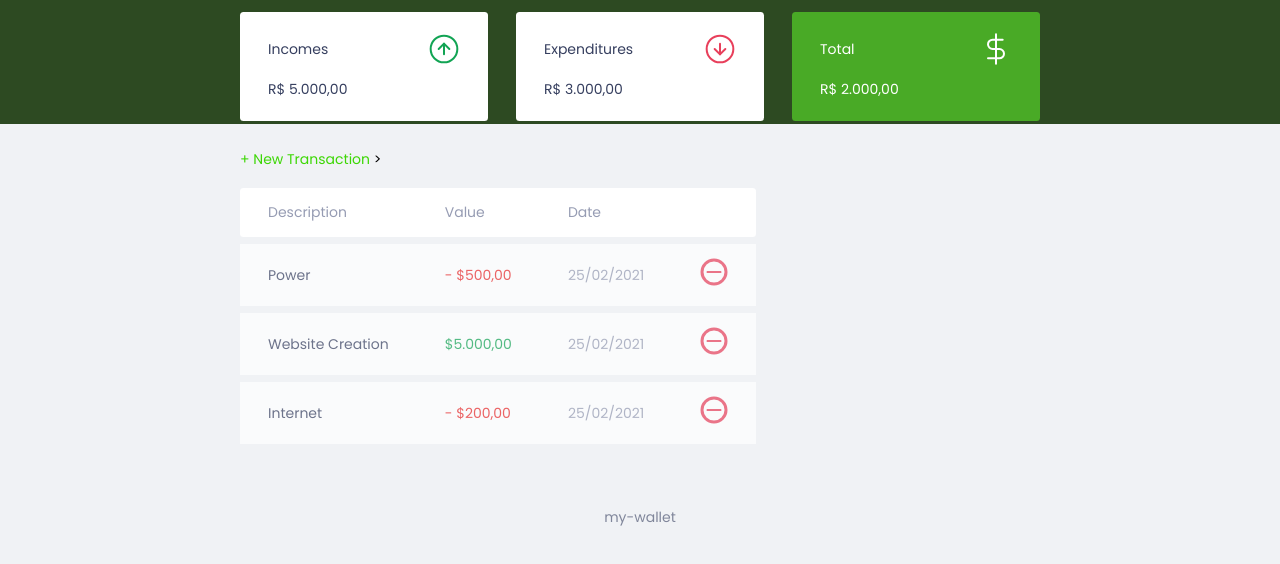
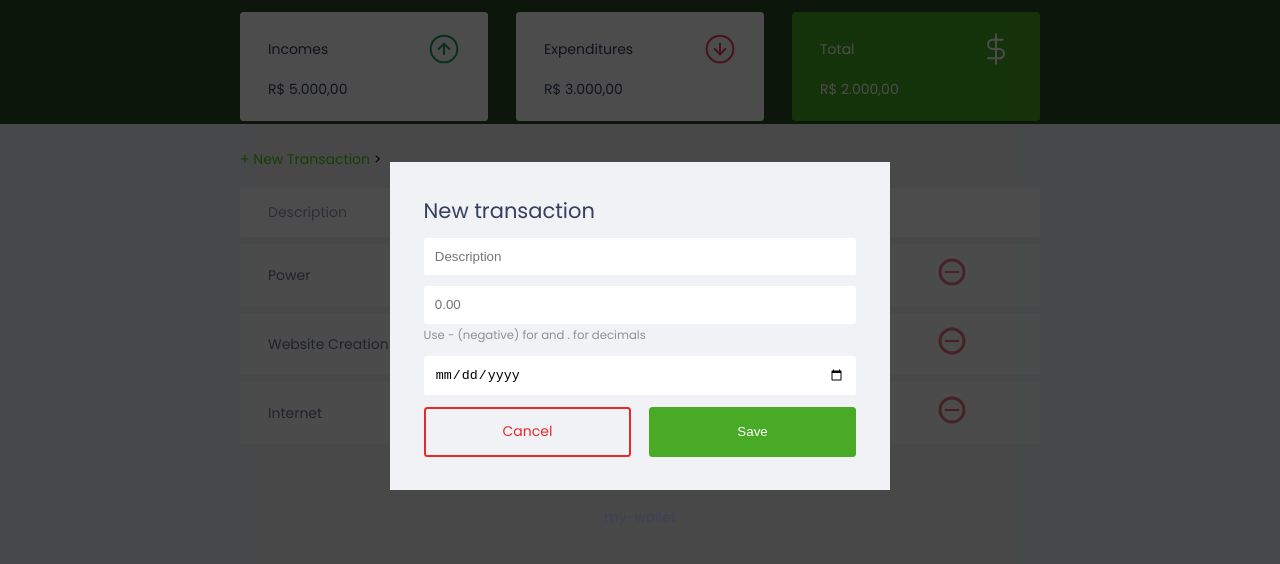
Before and after one commit to victor-cleber/MyWallet, a plain HTML site: page index.html in a window 1280 px wide. Both pictures are taken after a click on the link "+ New Transaction". Shown: the part 74-638 px from the top of the page. Drawn offline with Linux system fonts and the light colour scheme.

Commit message:
opening and closing a modal

```diff
--- a/index.html
+++ b/index.html
@@ -25,7 +25,6 @@
                 <h3><span>Incomes</span>
                     <img src="./assets/income.svg" alt="income image">
                 </h3>
-
                 <p></p>R$ 5.000,00
             </div>
             <div class="card">
@@ -43,7 +42,8 @@
         </section>
         <section id="transaction">
             <h2 class="sr-only">Transactions</h2>
-            <a href="#" class="button new">+ New Transaction</a>
+            <a href="#" onclick="Modal.open()" class="button new">
+                + New Transaction</a>
             <table id="data-table">
                 <thead>
                     <tr>
@@ -82,9 +82,54 @@
             </table>
         </section>
     </main>
+
+    <div class="modal-overlay">
+        <div class="modal">
+            <div id="form">
+                <h2>New transaction</h2>
+                <form action="">
+                    <div class="input-group">
+                        <label for="description" class="sr-only">Description</label>
+                        <input id="description" name="description" type="text" placeholder="Description">
+                    </div>
+                    <div class="input-group">
+                        <label for="amount" class="sr-only">Amount</label>
+                        <input id="amount" name="amount" type="number" placeholder="0.00" step="0.05">
+                        <small class="help">Use - (negative) for and . for decimals</small>
+                    </div>
+                    <div class="input-group">
+                        <label class="sr-only" for="date">Date</label>
+                        <input type="date" id="date" name="date" />
+                    </div>
+                    <div class="input-group actions">
+                        <a href="#" onclick="Modal.close()" class="button cancel">Cancel</a>
+                        <button>Save</button>
+                    </div>
+                </form>
+            </div>
+        </div>
+    </div>
     <footer>
         <p>my-wallet</p>
     </footer>
+    <script>
+        const Modal = {
+            open() {
+                //open a modal
+                //add a class active to the modal
+                document
+                    .querySelector('.modal-overlay')
+                    .classList.add('active');
+            },
+            close() {
+                //close a modal
+                //remove a class active to the modal
+                document
+                    .querySelector('.modal-overlay')
+                    .classList.remove('active');
+            }
+        }
+    </script>
 </body>
 
 </html>
--- a/styles.css
+++ b/styles.css
@@ -1,6 +1,9 @@
 /* global ===============================*/
 :root {
   --dark-blue: #363f5f;
+  --green: #49aa26;
+  --light-green: #3dd705;
+  --red: #e92929;
 }
 * {
   margin: 0;
@@ -42,17 +45,44 @@ h2 {
 }
 /* Links and Buttons ====================*/
 a {
-  color: #3dd705;
+  color: var(--light-green);
   text-decoration: none;
 }
 a:hover {
-  color: #49aa26;
+  color: var(--green);
 }
+
+button {
+  width: 100%;
+  height: 50px;
+  border: none;
+  color: white;
+  background-color: var(--green);
+  padding: 0;
+  border-radius: 0.25rem;
+  cursor: pointer;
+}
+button:hover {
+  background: var(--light-green);
+}
+
 .button.new {
   margin-bottom: 0.8rem;
   display: inline-block;
 }
+.button.cancel {
+  color: var(--red);
+  border: 2px var(--red) solid;
+  border-radius: 0.25rem;
+  height: 50px;
+  display: flex;
+  align-items: center;
+  justify-content: center;
+}
 
+.button.cancel:hover {
+  opacity: 1;
+}
 /* Header ===============================*/
 header {
   background: #2d4a22;
@@ -98,17 +128,20 @@ header {
 }
 
 .card.total {
-  background: #49aa26;
+  background: var(--green);
   color: white;
 }
 
 /* Table ==============================*/
+#transaction {
+  display: block;
+  width: 100%;
+  overflow-x: auto;
+}
 #data-table {
-  display: block;
   width: 100%;
   border-spacing: 0 0.5rem;
   color: #969cb3;
-  overflow-x: auto;
 }
 
 table thead tr th:first-child,
@@ -149,6 +182,65 @@ td.expense {
   color: #e92929;
 }
 
+/* Modal ==============================*/
+.modal-overlay {
+  width: 100%;
+  height: 100%;
+  background-color: rgba(0, 0, 0, 0.7);
+  position: fixed;
+  top: 0;
+  display: flex;
+  align-items: center;
+  justify-content: center;
+  opacity: 0;
+  visibility: hidden;
+}
+
+.modal-overlay.active {
+  opacity: 1;
+  visibility: visible;
+}
+.modal {
+  background: #f0f2f5;
+  padding: 2.4rem;
+  width: 70%;
+  max-width: 500px;
+}
+
+/* Form ==============================*/
+#form {
+  max-width: 500px;
+}
+
+#form h2 {
+  margin-top: 0;
+}
+
+/*input {*/
+#form form input {
+  border: none;
+  border-radius: 0.2rem;
+  padding: 0.8rem;
+  width: 100%;
+}
+
+.input-group {
+  margin-top: 0.8rem;
+}
+
+.input-group small {
+  opacity: 0.4;
+}
+.input-group.actions {
+  display: flex;
+  justify-content: space-between;
+  align-items: center;
+}
+
+.input-group.actions .button,
+.input-group.actions button {
+  width: 48%;
+}
 /* Footer ==============================*/
 footer {
   text-align: center;
```
